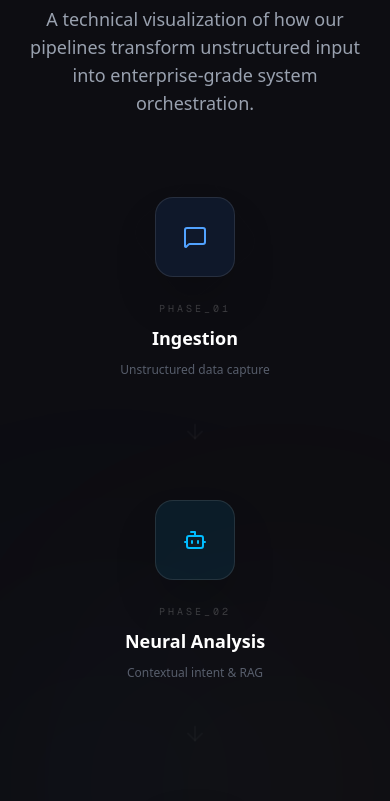
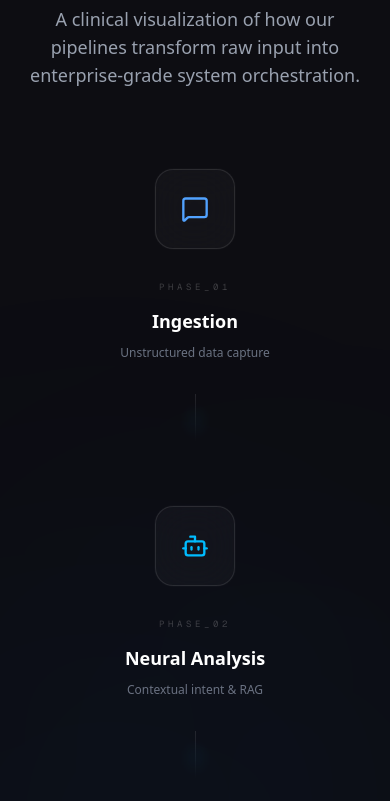
Before and after one commit to WinCore-lk/winpro-ai-site, a Next.js app: page / in a window 390 px wide. Shown: the part 3020-3821 px from the top of the page. Built offline with nearby package versions, Linux system fonts and the light colour scheme.

Commit message:
line imprved

```diff
--- a/src/components/workflow-diagram.tsx
+++ b/src/components/workflow-diagram.tsx
@@ -1,169 +1,251 @@
 "use client";
 
 import { motion } from "framer-motion";
-import { MessageSquare, Bot, Cpu, Database, Mail, ArrowRight } from "lucide-react";
+import { MessageSquare, Bot, Cpu, Database, Mail, ArrowRight, LucideIcon } from "lucide-react";
+import { useRef } from "react";
 
-const steps = [
+interface Step {
+    icon: LucideIcon;
+    label: string;
+    desc: string;
+    color: string;
+    glow: string;
+    bg: string;
+    border: string;
+}
+
+const steps: Step[] = [
     {
-        icon: <MessageSquare className="w-6 h-6" />,
+        icon: MessageSquare,
         label: "Ingestion",
         desc: "Unstructured data capture",
         color: "text-blue-400",
-        bg: "bg-blue-500/10",
+        glow: "shadow-blue-500/50",
+        bg: "bg-blue-500/5",
         border: "border-blue-500/20"
     },
     {
-        icon: <Bot className="w-6 h-6" />,
+        icon: Bot,
         label: "Neural Analysis",
         desc: "Contextual intent & RAG",
         color: "text-sky-400",
-        bg: "bg-sky-500/10",
+        glow: "shadow-sky-400/50",
+        bg: "bg-sky-500/5",
         border: "border-sky-500/20"
     },
     {
-        icon: <Cpu className="w-6 h-6" />,
+        icon: Cpu,
         label: "Synthesis",
         desc: "High-precision extraction",
         color: "text-purple-400",
-        bg: "bg-purple-500/10",
+        glow: "shadow-purple-500/50",
+        bg: "bg-purple-500/5",
         border: "border-purple-500/20"
     },
     {
-        icon: <Database className="w-6 h-6" />,
+        icon: Database,
         label: "System Sync",
         desc: "Autonomous ERP reconciliation",
         color: "text-emerald-400",
-        bg: "bg-emerald-500/10",
+        glow: "shadow-emerald-500/50",
+        bg: "bg-emerald-500/5",
         border: "border-emerald-500/20"
     },
     {
-        icon: <Mail className="w-6 h-6" />,
+        icon: Mail,
         label: "Resolution",
         desc: "Validated stakeholder delivery",
         color: "text-gold",
-        bg: "bg-gold/10",
+        glow: "shadow-gold/50",
+        bg: "bg-gold/5",
         border: "border-gold/20"
     }
 ];
 
 export function WorkflowDiagram() {
+    const containerRef = useRef<HTMLDivElement>(null);
+
     return (
         <section className="section-pad bg-white/[0.01] border-t border-white/5 relative overflow-hidden">
             <div className="section-inner">
-                <div className="text-center mb-12">
+                <div className="text-center mb-20">
                     <motion.h2
                         initial={{ opacity: 0, y: 16 }}
                         whileInView={{ opacity: 1, y: 0 }}
                         viewport={{ once: true }}
-                        transition={{ delay: 0.1 }}
+                        transition={{ duration: 0.6 }}
                         className="section-heading mb-4"
                     >
                         AI Orchestration Lifecycle
                     </motion.h2>
-                    <p className="text-gray-400 text-lg max-w-2xl mx-auto">
-                        A technical visualization of how our pipelines transform unstructured input into enterprise-grade system orchestration.
+                    <p className="text-gray-400 text-lg max-w-2xl mx-auto font-light">
+                        A clinical visualization of how our pipelines transform raw input into enterprise-grade system orchestration.
                     </p>
                 </div>
 
-                <div className="relative max-w-6xl mx-auto px-4 py-8">
-                    {/* Background connecting line (Desktop) */}
-                    <div className="absolute top-1/2 left-[10%] right-[10%] h-px bg-white/5 -translate-y-[40px] hidden lg:block" />
+                <div className="relative max-w-6xl mx-auto" ref={containerRef}>
+                    {/* SVG Connecting Line (Desktop) */}
+                    <div className="absolute top-[40px] left-0 w-full h-1 cursor-default pointer-events-none hidden lg:block overflow-visible">
+                        <svg className="w-full h-full overflow-visible" viewBox="0 0 1000 100" preserveAspectRatio="none">
+                            {/* The "Pipe" - Thick structural base */}
+                            <path
+                                d="M 100 50 L 900 50"
+                                fill="none"
+                                stroke="rgba(255,255,255,0.02)"
+                                strokeWidth="12"
+                                strokeLinecap="round"
+                            />
+
+                            {/* Massive Ambient Glow - Dynamic Pulse */}
+                            <motion.path
+                                d="M 100 50 L 900 50"
+                                fill="none"
+                                stroke="url(#lineGradient)"
+                                strokeWidth="30"
+                                strokeLinecap="round"
+                                className="blur-[25px] opacity-10"
+                                animate={{ opacity: [0.05, 0.15, 0.05] }}
+                                transition={{ duration: 4, repeat: Infinity, ease: "easeInOut" }}
+                            />
+
+                            {/* Inner Glass Glow */}
+                            <motion.path
+                                d="M 100 50 L 900 50"
+                                fill="none"
+                                stroke="url(#lineGradient)"
+                                strokeWidth="8"
+                                strokeLinecap="round"
+                                className="blur-[6px] opacity-30"
+                                initial={{ pathLength: 0 }}
+                                whileInView={{ pathLength: 1 }}
+                                viewport={{ once: true }}
+                                transition={{ duration: 5, ease: "easeInOut", delay: 0.2 }}
+                            />
+
+                            {/* Core Structural Line */}
+                            <motion.path
+                                d="M 100 50 L 900 50"
+                                fill="none"
+                                stroke="url(#lineGradient)"
+                                strokeWidth="2"
+                                strokeLinecap="round"
+                                initial={{ pathLength: 0 }}
+                                whileInView={{ pathLength: 1 }}
+                                viewport={{ once: true }}
+                                transition={{ duration: 5, ease: "easeInOut", delay: 0.2 }}
+                            />
+
+                            {/* Elongated Liquid Light Pulse (The "Connected" Flow) */}
+                            <rect width="120" height="6" fill="url(#pulseGradient)" filter="url(#glowStrong)" rx="3">
+                                <animateMotion
+                                    dur="6s"
+                                    repeatCount="indefinite"
+                                    path="M 100 50 L 900 50"
+                                    calcMode="linear"
+                                />
+                            </rect>
+
+                            {/* Secondary sharp pulse for variety */}
+                            <rect width="40" height="3" fill="white" opacity="0.8" rx="1.5" filter="url(#glow)">
+                                <animateMotion
+                                    dur="6s"
+                                    repeatCount="indefinite"
+                                    path="M 100 50 L 900 50"
+                                    calcMode="linear"
+                                    begin="3s"
+                                />
+                            </rect>
+
+                            <defs>
+                                <linearGradient id="lineGradient" x1="0%" y1="0%" x2="100%" y2="0%">
+                                    <stop offset="0%" stopColor="#60a5fa" stopOpacity="0" />
+                                    <stop offset="10%" stopColor="#60a5fa" stopOpacity="0.6" />
+                                    <stop offset="30%" stopColor="#38bdf8" stopOpacity="0.8" />
+                                    <stop offset="50%" stopColor="#a855f7" stopOpacity="0.8" />
+                                    <stop offset="70%" stopColor="#10b981" stopOpacity="0.8" />
+                                    <stop offset="90%" stopColor="#caad7f" stopOpacity="0.6" />
+                                    <stop offset="100%" stopColor="#caad7f" stopOpacity="0" />
+                                </linearGradient>
+
+                                <linearGradient id="pulseGradient" x1="0%" y1="0%" x2="100%" y2="0%">
+                                    <stop offset="0%" stopColor="#38bdf8" stopOpacity="0" />
+                                    <stop offset="50%" stopColor="white" stopOpacity="1" />
+                                    <stop offset="100%" stopColor="#38bdf8" stopOpacity="0" />
+                                </linearGradient>
+
+                                <filter id="glow" x="-100%" y="-100%" width="300%" height="300%">
+                                    <feGaussianBlur stdDeviation="5" result="blur" />
+                                    <feComposite in="SourceGraphic" in2="blur" operator="over" />
+                                </filter>
+                                <filter id="glowStrong" x="-150%" y="-150%" width="400%" height="400%">
+                                    <feGaussianBlur stdDeviation="12" result="blur" />
+                                    <feComposite in="SourceGraphic" in2="blur" operator="over" />
+                                </filter>
+                            </defs>
+                        </svg>
+                    </div>
 
                     <div className="grid grid-cols-1 lg:grid-cols-5 gap-16 lg:gap-4 relative">
-                        {steps.map((step, idx) => (
+                        {steps.map((Step, idx) => (
                             <div key={idx} className="relative flex flex-col items-center group">
-                                {/* Flow Animation (Desktop) */}
-                                {idx < steps.length - 1 && (
-                                    <div className="absolute top-1/2 left-[60%] w-[80%] h-[2px] hidden lg:block z-0 pointer-events-none -translate-y-[40px]">
-                                        {/* Static Track */}
-                                        <div className="absolute inset-0 bg-sky-500/5 rounded-full" />
-
-                                        {/* Active Flow Line */}
-                                        <motion.div
-                                            className="absolute inset-0 bg-gradient-to-r from-transparent via-sky-400/30 to-transparent"
-                                            initial={{ x: "-100%" }}
-                                            animate={{ x: "100%" }}
-                                            transition={{
-                                                repeat: Infinity,
-                                                duration: 3,
-                                                ease: "linear",
-                                                delay: idx * 0.5
-                                            }}
-                                        />
-
-                                        {/* Data Packet */}
-                                        <motion.div
-                                            className="absolute top-1/2 -translate-y-1/2 left-0 w-2 h-2 rounded-full bg-sky-400 shadow-[0_0_15px_#38bdf8]"
-                                            initial={{ left: "0%", opacity: 0 }}
-                                            animate={{
-                                                left: ["0%", "100%"],
-                                                opacity: [0, 1, 1, 0],
-                                                scale: [1, 1.2, 1]
-                                            }}
-                                            transition={{
-                                                repeat: Infinity,
-                                                duration: 2,
-                                                ease: "easeInOut",
-                                                delay: idx * 0.4 + 1
-                                            }}
-                                        >
-                                            <div className="absolute inset-0 rounded-full bg-sky-400 animate-ping opacity-40 scale-150" />
-                                        </motion.div>
-                                    </div>
-                                )}
-
-                                {/* Step Card */}
+                                {/* Step Node */}
                                 <motion.div
-                                    initial={{ opacity: 0, scale: 0.8 }}
-                                    whileInView={{ opacity: 1, scale: 1 }}
+                                    initial={{ opacity: 0, scale: 0.8, y: 20 }}
+                                    whileInView={{ opacity: 1, scale: 1, y: 0 }}
                                     viewport={{ once: true }}
+                                    whileHover={{ scale: 1.02 }}
                                     transition={{
                                         type: "spring",
-                                        stiffness: 100,
-                                        delay: idx * 0.15
+                                        stiffness: 300,
+                                        damping: 25,
+                                        delay: idx * 1.25
                                     }}
-                                    className={`relative z-10 w-20 h-20 rounded-2xl ${step.bg} ${step.border} border border-white/10 flex items-center justify-center ${step.color} shadow-2xl group-hover:border-sky-500/40 transition-all duration-500`}
+                                    className={`relative z-10 w-20 h-20 rounded-2xl flex items-center justify-center transition-all duration-500 cursor-default
+                                        bg-white/[0.03] backdrop-blur-xl border border-white/10 group-hover:border-white/20
+                                        ${Step.bg} ${Step.border} shadow-[0_0_0_1px_rgba(255,255,255,0.02)]
+                                        hover:shadow-[0_20px_50px_rgba(0,0,0,0.5)]`}
                                 >
-                                    <div className="relative z-10">{step.icon}</div>
+                                    <div className={`relative z-10 ${Step.color} transition-all duration-500 group-hover:scale-110 group-hover:drop-shadow-[0_0_12px_currentColor]`}>
+                                        <Step.icon className="w-7 h-7" />
+                                    </div>
 
-                                    {/* Pulse effect on active node */}
+                                    {/* Hover Glow Effect */}
+                                    <div className={`absolute inset-0 rounded-2xl opacity-0 group-hover:opacity-100 transition-opacity duration-500 blur-2xl -z-10 ${Step.bg}`} />
+
+                                    {/* Outer Ring Animation */}
                                     <motion.div
                                         animate={{
-                                            scale: [1, 1.3, 1],
-                                            opacity: [0.1, 0, 0.1],
+                                            scale: [1, 1.2, 1],
+                                            opacity: [0.3, 0.1, 0.3],
                                             rotate: [0, 90, 180]
                                         }}
-                                        transition={{ repeat: Infinity, duration: 4, delay: idx * 0.8 }}
-                                        className={`absolute inset-[-4px] rounded-2xl border border-white/5 -z-10`}
+                                        transition={{ repeat: Infinity, duration: 10, ease: "linear" }}
+                                        className={`absolute inset-[-8px] rounded-3xl border border-white/[0.03] -z-10`}
                                     />
-
-                                    {/* Background glow per node */}
-                                    <div className={`absolute inset-0 rounded-2xl ${step.bg} blur-xl opacity-0 group-hover:opacity-40 transition-opacity`} />
                                 </motion.div>
 
                                 <motion.div
                                     initial={{ opacity: 0, y: 10 }}
                                     whileInView={{ opacity: 1, y: 0 }}
                                     viewport={{ once: true }}
-                                    transition={{ delay: idx * 0.15 + 0.2 }}
-                                    className="mt-6 text-center"
+                                    transition={{ duration: 0.5, delay: idx * 1.25 + 0.2 }}
+                                    className="mt-8 text-center"
                                 >
-                                    <div className="text-[10px] font-mono text-white/20 mb-2 tracking-[0.3em] uppercase">Phase_0{idx + 1}</div>
-                                    <h3 className="text-white font-bold text-lg mb-2 group-hover:text-white/100 transition-colors">{step.label}</h3>
-                                    <p className="text-gray-500 text-xs leading-relaxed max-w-[160px] mx-auto opacity-80 group-hover:opacity-100 transition-opacity">
-                                        {step.desc}
+                                    <div className="text-[9px] font-mono text-white/20 mb-3 tracking-[0.4em] uppercase transition-colors group-hover:text-white/40">Phase_0{idx + 1}</div>
+                                    <h3 className="text-white font-bold text-lg mb-2 transition-all duration-500 group-hover:text-gold">{Step.label}</h3>
+                                    <p className="text-gray-500 text-xs leading-relaxed max-w-[160px] mx-auto transition-all duration-500 font-light group-hover:text-gray-300 group-hover:tracking-wider group-hover:opacity-100">
+                                        {Step.desc}
                                     </p>
                                 </motion.div>
 
-                                {/* Arrow (Mobile) */}
+                                {/* Connector (Mobile) */}
                                 {idx < steps.length - 1 && (
-                                    <div className="lg:hidden mt-8 text-white/5">
+                                    <div className="lg:hidden mt-8 text-white/5 h-12 w-px bg-gradient-to-b from-white/10 to-transparent">
                                         <motion.div
-                                            animate={{ y: [0, 8, 0], opacity: [0.2, 0.5, 0.2] }}
+                                            animate={{ y: [0, 20, 0], opacity: [0.2, 0.8, 0.2] }}
                                             transition={{ repeat: Infinity, duration: 2 }}
-                                        >
-                                            <ArrowRight className="w-6 h-6 rotate-90" />
-                                        </motion.div>
+                                            className="w-full h-4 bg-sky-400 blur-sm rounded-full"
+                                        />
                                     </div>
                                 )}
                             </div>
@@ -171,9 +253,9 @@ export function WorkflowDiagram() {
                     </div>
                 </div>
 
-                {/* Background Blobs */}
-                <div className="absolute top-1/2 left-1/4 -translate-x-1/2 -translate-y-1/2 w-[500px] h-[500px] bg-blue-500/[0.02] blur-[120px] rounded-full -z-10 pointer-events-none" />
-                <div className="absolute top-1/2 right-1/4 translate-x-1/2 -translate-y-1/2 w-[500px] h-[500px] bg-gold/[0.015] blur-[120px] rounded-full -z-10 pointer-events-none" />
+                {/* Decorative Gradients */}
+                <div className="absolute top-1/2 left-1/4 -translate-x-1/2 -translate-y-1/2 w-[600px] h-[600px] bg-blue-500/[0.03] blur-[150px] rounded-full -z-10 pointer-events-none" />
+                <div className="absolute top-1/2 right-1/4 translate-x-1/2 -translate-y-1/2 w-[600px] h-[600px] bg-sky-500/[0.02] blur-[150px] rounded-full -z-10 pointer-events-none" />
             </div>
         </section>
     );
```
